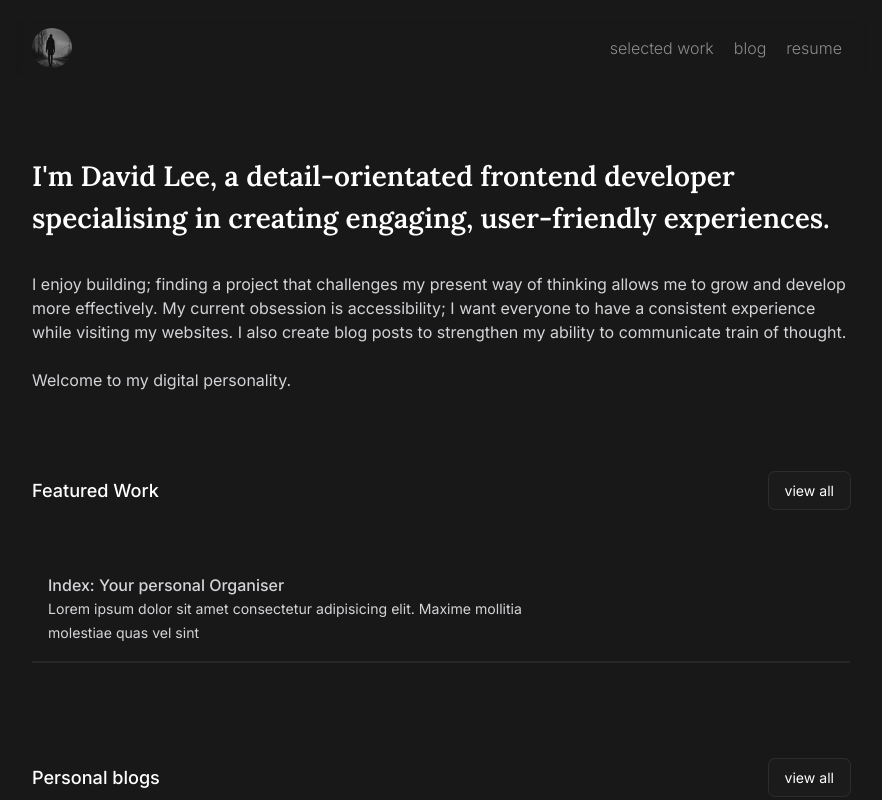
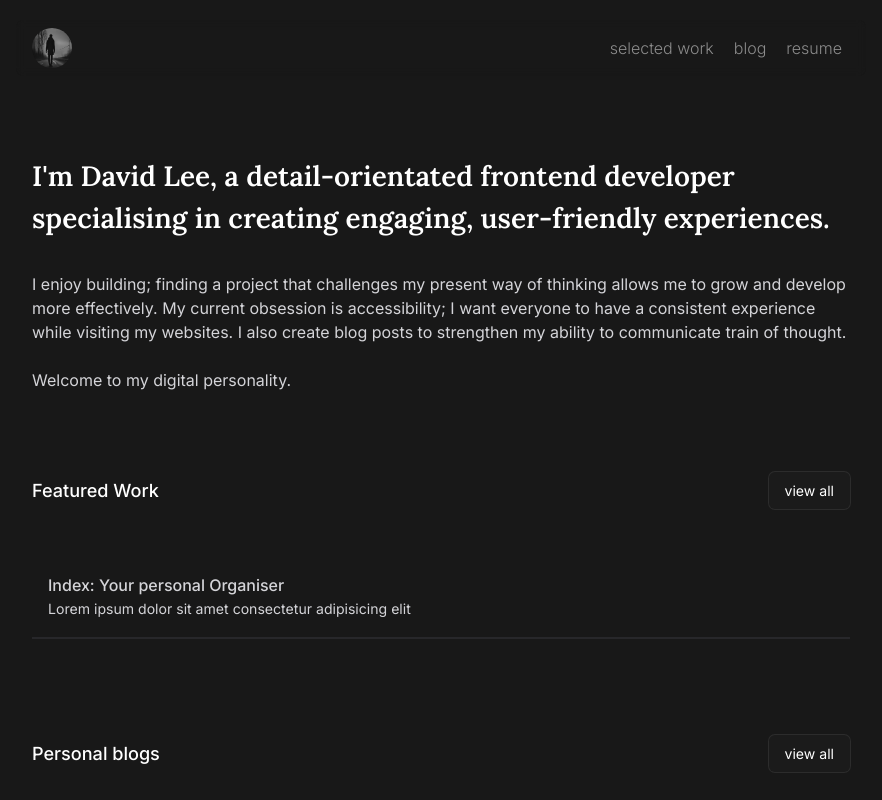
Before and after one commit to DLee1993/website, a Next.js app: page / in a window 1280 px wide. Shown: the top 800 px of the page, without its empty margins (199-1081 px from the left). Built offline with nearby package versions, Linux system fonts and the light colour scheme.

Commit message:
reduced the length of the description snippet

```diff
--- a/app/portfolioData.js
+++ b/app/portfolioData.js
@@ -3,8 +3,7 @@ export const projects = [
         featured: true,
         projectName: "index",
         title: "Index: Your personal Organiser",
-        descriptionSnippet:
-            "Lorem ipsum dolor sit amet consectetur adipisicing elit. Maxime mollitia molestiae quas vel sint",
+        descriptionSnippet: "Lorem ipsum dolor sit amet consectetur adipisicing elit",
         fullDescription:
             "Lorem ipsum dolor sit amet consectetur adipisicing elit. Maxime mollitia molestiae quas vel sint commodi repudiandae consequuntur voluptatum laborum",
         projectType: "Full stack",
@@ -27,8 +26,7 @@ export const projects = [
     {
         projectName: "mydoctor",
         title: "My Doctor Healthcare app",
-        descriptionSnippet:
-            "Lorem ipsum dolor sit amet consectetur adipisicing elit. Maxime mollitia molestiae quas vel sint",
+        descriptionSnippet: "Lorem ipsum dolor sit amet consectetur adipisicing elit.",
         fullDescription:
             "Lorem ipsum dolor sit amet consectetur adipisicing elit. Maxime mollitia molestiae quas vel sint commodi repudiandae consequuntur voluptatum laborum",
         projectType: "Full stack",
```
